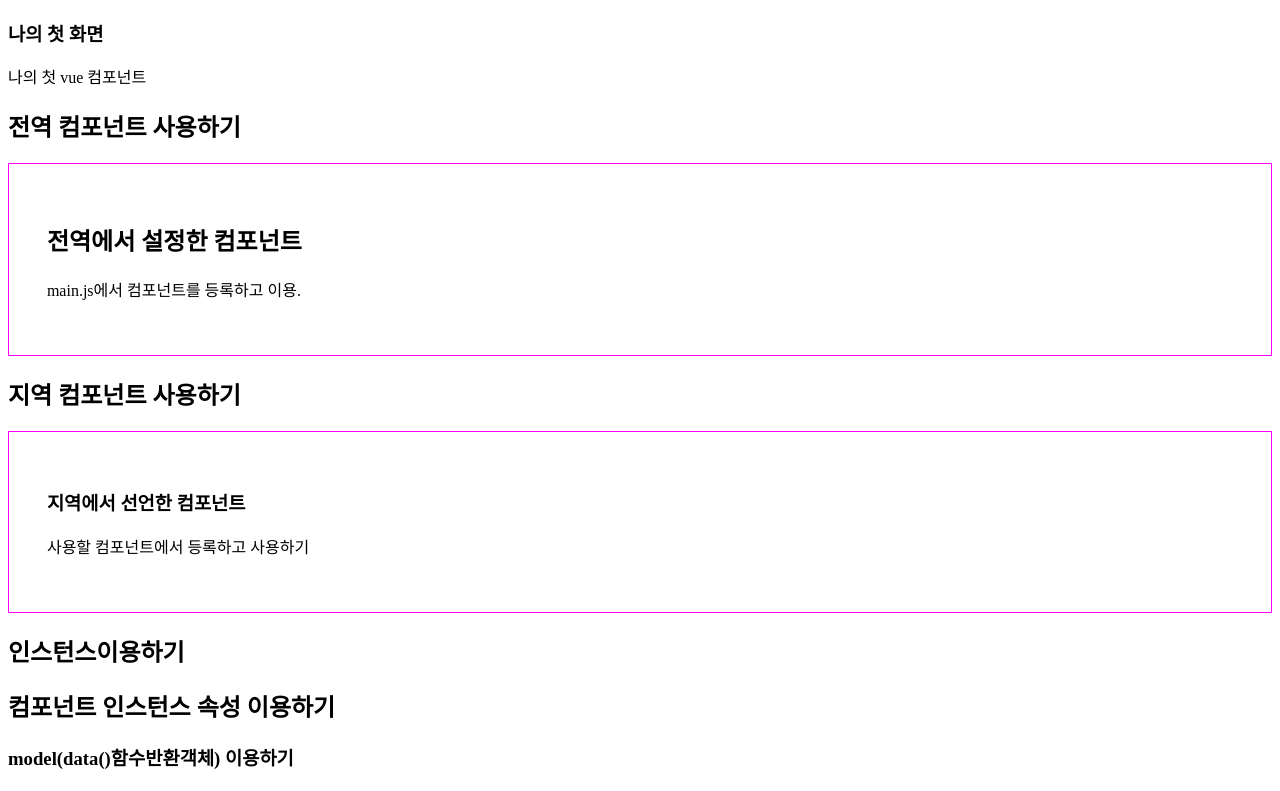
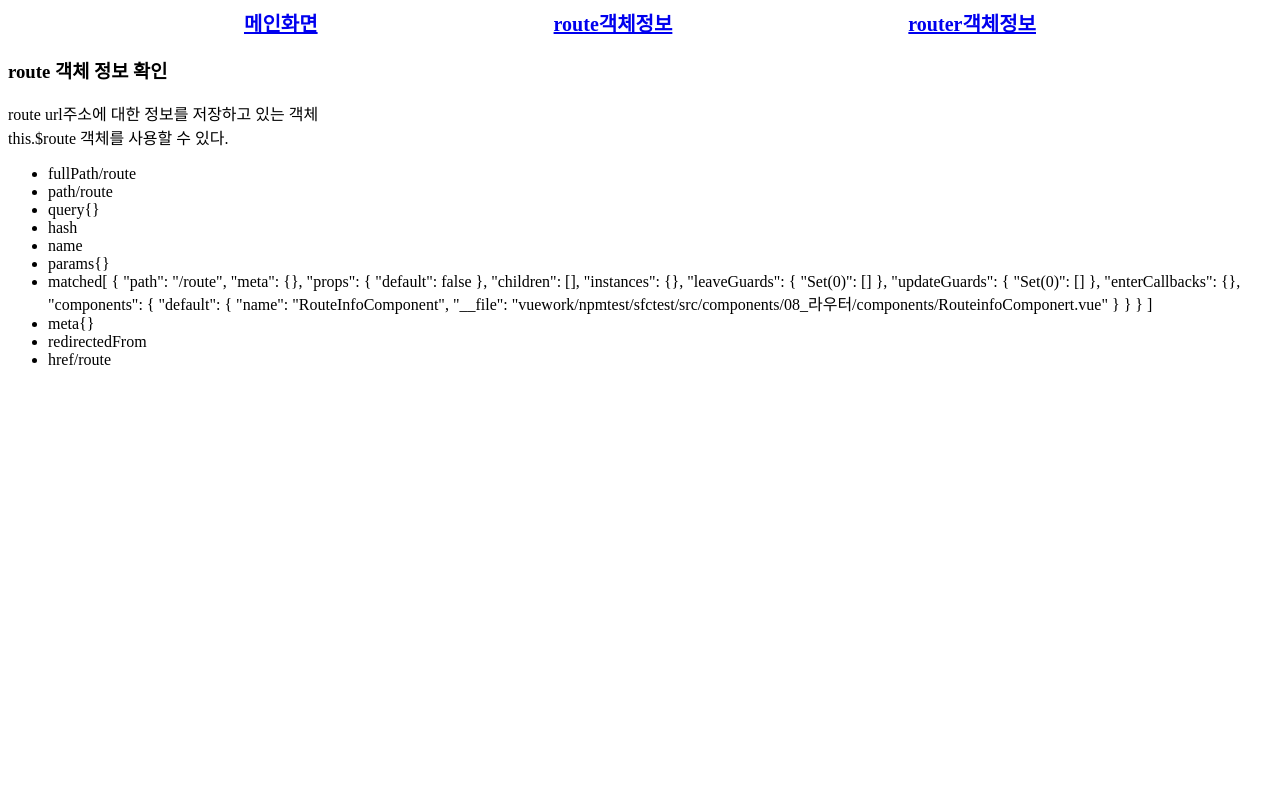
Before and after one commit to woogamjaa/vue, a Vue app in the folder vuework/npmtest/sfctest/: page /route in a window 1280 px wide. Shown: the top 791 px of the page. Built offline with nearby package versions, Linux system fonts and the light colour scheme.

Commit message:
Router.Route 사용

```diff
--- /dev/null
+++ b/vuework/npmtest/sfctest/src/RouterApp.vue
@@ -0,0 +1,17 @@
+<template>
+    <div>
+        <NavComponent/>
+        <router-view></router-view>
+    </div>
+</template>
+<script>
+import NavComponent from './components/08_라우터/components/NavComponent.vue';
+
+export default {
+    name:"RouterApp",
+    components:{NavComponent},
+}
+</script>
+<style>
+
+</style>
--- /dev/null
+++ b/vuework/npmtest/sfctest/src/components/08_라우터/RouterInfoComponent.vue
@@ -0,0 +1,23 @@
+<template>
+    <div>
+        <h3>Router객체확인</h3>
+        <p>
+            Router객체는 url주소를 조작할 수 있는 함수를 제공하는 객체<br>
+            **url주소를 변경해서 다른 컴포넌트를 랜더링시킴
+            this.$router를 이용해서 객체에 접근할 수 있음
+        </p>
+        <ul>
+            <li v-for="(v,k) in this.$router">
+                <span>{{ k }}</span> : <span>{{ v }}</span>
+            </li>
+        </ul>
+    </div>
+</template>
+<script>
+export default {
+
+}
+</script>
+<style lang="">
+
+</style>
--- /dev/null
+++ b/vuework/npmtest/sfctest/src/components/08_라우터/components/HomeComponent.vue
@@ -0,0 +1,15 @@
+<template>
+    <div>
+        <h2>메인화면</h2>
+        <p>'/' 로 요청하면 출력되는 컴포넌트</p>
+    </div>
+</template>
+<script>
+export default {
+    name:"HomeComponent",
+
+}
+</script>
+<style>
+
+</style>
--- /dev/null
+++ b/vuework/npmtest/sfctest/src/components/08_라우터/components/NavComponent.vue
@@ -0,0 +1,55 @@
+<template>
+    <div>
+        <ul>
+            <li v-for="link in links" :key="link.link">
+                <router-link :to="link.link">
+                    {{ link.label }}
+                </router-link>
+                <!-- 이제 a 태그를 사용하면 안댐. - 라우터를 사용하면 a태그가 아닌 라우터링크를 사용. -->
+            </li>
+        </ul>
+    </div>
+</template>
+<script>
+const model={
+    links:[
+        {label:"메인화면",link:"/"},
+        {label:"route객체정보",link:"/route?data=123&number=bslove#1234"},
+        {label:"router객체정보",link:"/router"},
+    ]
+}
+
+export default {
+    name:"NavComponent",
+    data(){
+        return model;
+    }
+}
+</script>
+<style scoped>
+    ul{
+        padding:0;
+        margin:0;
+        display: flex;
+        list-style-type: none;
+        width:100%;
+        justify-content: space-evenly;
+    }
+    li{
+        font-size: 20px;
+        font-weight: bolder;
+        cursor: pointer;
+    }
+    .container{
+        display:flex;
+        flex-direction: column;
+    }
+    .innercontainer{
+        display: flex;
+        justify-content: space-around;
+    }
+    .linked{
+        background-color: lightblue;
+        border-radius: 100px;
+    }
+</style>
--- /dev/null
+++ b/vuework/npmtest/sfctest/src/components/08_라우터/components/RouteinfoComponert.vue
@@ -0,0 +1,24 @@
+<template>
+    <div class="container">
+        <h3>route 객체 정보 확인</h3>
+        <p>
+            route url주소에 대한 정보를 저장하고 있는 객체<br>
+            this.$route 객체를 사용할 수 있다.
+        </p>
+        <ul>
+            <li v-for="(v,k) in this.$route">
+                <span>{{ k }}</span>
+                <span>{{ v }}</span>
+            </li>
+        </ul>
+    </div>
+</template>
+<script>
+export default {
+    name:"RouteInfoComponent",
+
+}
+</script>
+<style lang="">
+
+</style>
--- /dev/null
+++ b/vuework/npmtest/sfctest/src/components/08_라우터/router/index.js
@@ -0,0 +1,19 @@
+//라우터를 설정하는 설정파일.
+//vue-router모듈에서 제공하는 createRouter() 함수를 이용해서
+//라우터 설정을 함.
+import { createRouter,createWebHistory } from "vue-router";
+import HomeComponent from "@/components/08_라우터/components/HomeComponent.vue";
+import RouteinfoComponert from "../components/RouteinfoComponert.vue";
+import RouterInfoComponent from "../RouterInfoComponent.vue";
+// export default router=createRouter
+const router=createRouter({
+    history:createWebHistory(),
+    //특정 url주소와 컴ㄴ포넌트를 연결해주는 설정
+    routes:[
+        {path:"/",component:HomeComponent},
+        {path:"/route",component:RouteinfoComponert},
+        {path:"/router",component:RouterInfoComponent},
+    ]
+});
+
+export default router; //중괄호 생략 해서 가져옴.
--- a/vuework/npmtest/sfctest/src/main.js
+++ b/vuework/npmtest/sfctest/src/main.js
@@ -1,9 +1,23 @@
-import { createApp } from 'vue'
+// import { createApp } from 'vue'
 
-//생성한 컴포넌트 불러오기
-import App from './App.vue';
-import BasicComponent from './components/01_생성_이용/01_BasicComponent.vue'; //베이직컴포넌트 파일 불러오기.
+// //생성한 컴포넌트 불러오기
+// import App from './App.vue';
+// import BasicComponent from './components/01_생성_이용/01_BasicComponent.vue'; //베이직컴포넌트 파일 불러오기.
 
-createApp(App)
-.component("BasicComponent",BasicComponent) //키 , 벨류 형식으로 넣어 이용한다. 선언.
-.mount('#app')
+// createApp(App)
+// .component("BasicComponent",BasicComponent) //키 , 벨류 형식으로 넣어 이용한다. 선언.
+// .mount('#app')
+
+
+//라우터 방식
+import { createApp } from "vue";
+import RouterApp from "./RouterApp.vue";
+import router from "./components/08_라우터/router";
+
+const app=createApp(RouterApp);// 메인이 이걸로 바뀐다.
+
+//라우터 적용하기
+app.use(router);
+
+//마운트 저장 시키기.
+app.mount("#app");
```
